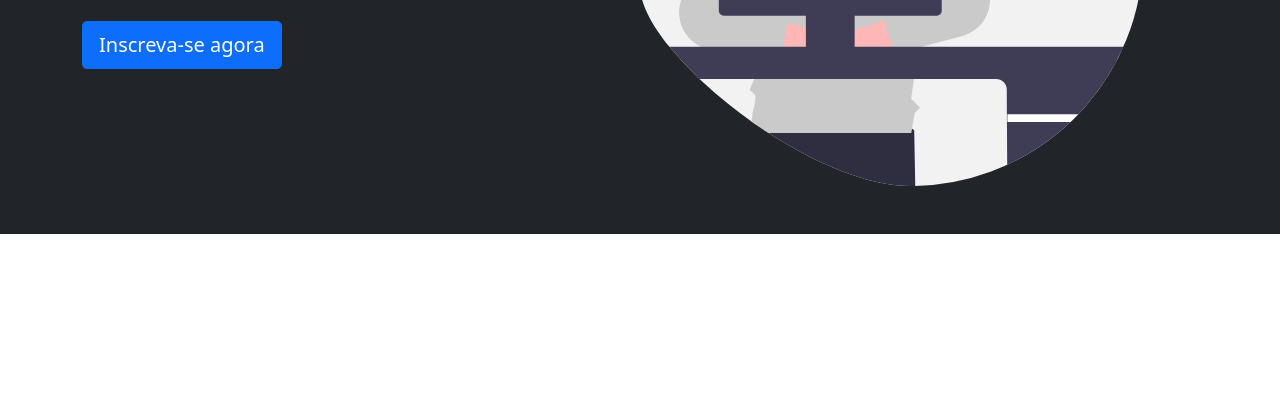
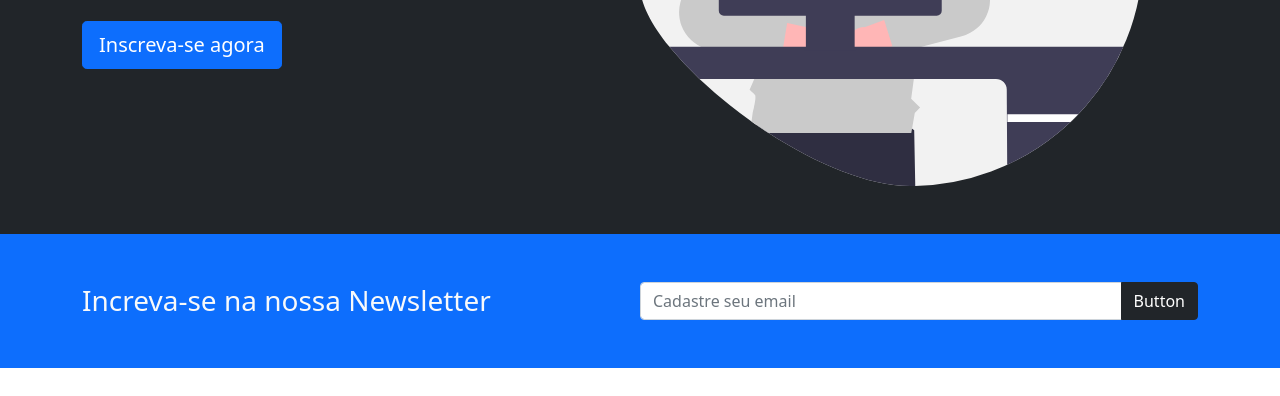
Before and after one commit to marvinjk6/Bootstrap-Projects, a plain HTML site: page FrontEnd-Bootcamp/index.html in a window 1280 px wide. Shown: the part 404-800 px from the top of the page. Drawn offline with nearby package versions, Linux system fonts and the light colour scheme.

Commit message:
FrontEnd Bootcamp - Newsletter

```diff
--- a/FrontEnd-Bootcamp/index.html
+++ b/FrontEnd-Bootcamp/index.html
@@ -61,6 +61,23 @@
         </div>
      </section>
 
+     <!--- Newsletter -->
+
+    <section class="bg-primary text-light p-5">
+        <div class="container">
+            <div class="d-md-flex justify-content-between align-items-center">
+                <h3 class="mb-3 mb-md-0">
+                     Increva-se na nossa Newsletter
+                </h3>
+
+                <div class="input-group news-input">
+                    <input type="text" class="form-control" placeholder="Cadastre seu email">
+                    <button class="btn btn-dark" type="button">Button</button>
+                  </div>
+            </div>
+        </div>
+    </section>
+
     <script src="https://cdn.jsdelivr.net/npm/bootstrap@5.0.2/dist/js/bootstrap.bundle.min.js" integrity="sha384-MrcW6ZMFYlzcLA8Nl+NtUVF0sA7MsXsP1UyJoMp4YLEuNSfAP+JcXn/tWtIaxVXM" crossorigin="anonymous"></script>
 </body>
 </html>
--- a/FrontEnd-Bootcamp/style.css
+++ b/FrontEnd-Bootcamp/style.css
@@ -0,0 +1,5 @@
+@media(min-width: 768px) {
+    .news-input {
+        width: 50%;
+    }
+}
```
